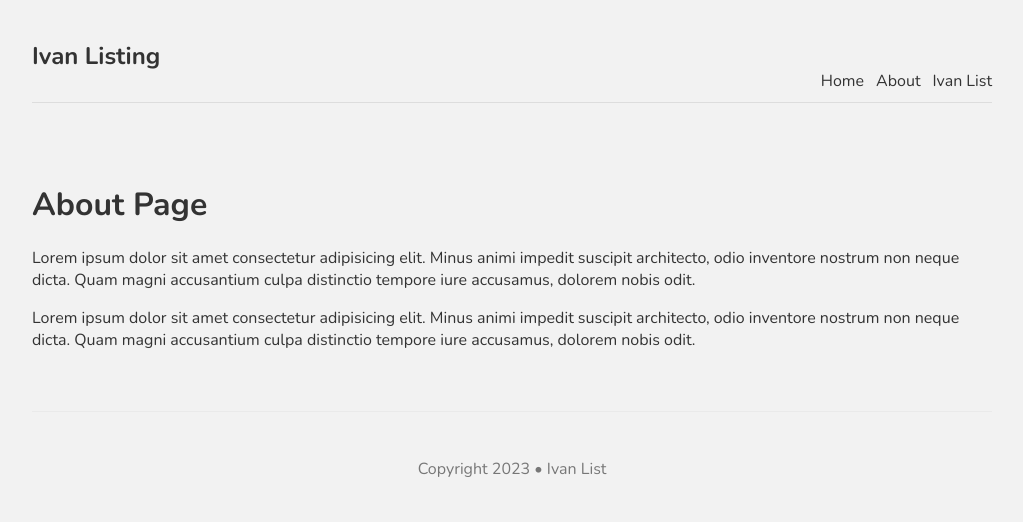
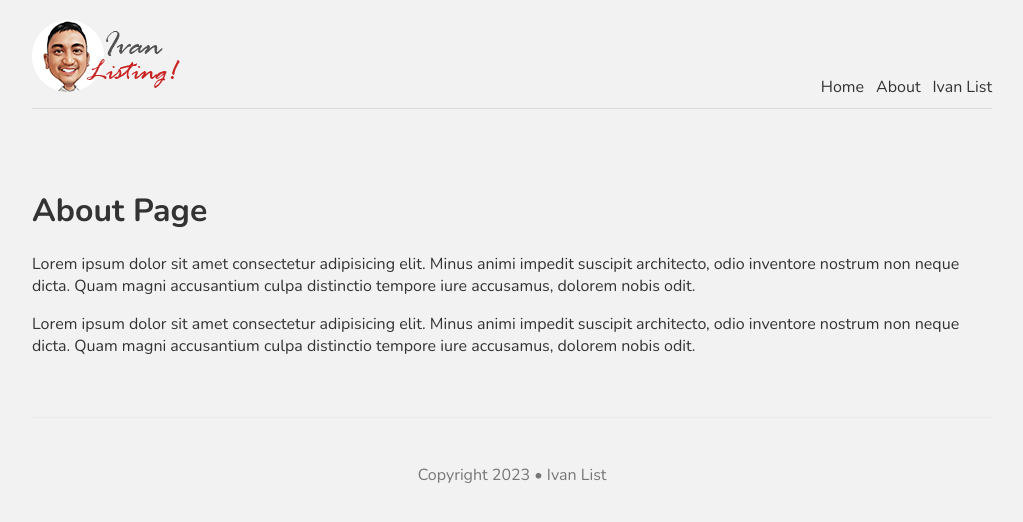
Before and after one commit to irubioph/njs-001-listing, a Next.js app: page /about in a window 1280 px wide. Shown: the top 522 px of the page, without its empty margins (128-1151 px from the left). Built offline with nearby package versions, Linux system fonts and the light colour scheme.

Commit message:
Lesson 9: Images and Meetadata

```diff
--- a/components/Layout.js
+++ b/components/Layout.js
@@ -1,13 +1,20 @@
+import Head from "next/head";
 import Footer from "./Footer";
 import Navbar from "./Navbar";
 
 const Layout = ({ children }) => {
     return (
+        <>
+        <Head>
+            <title>{`Ivan List | ${children.type.name}`}</title>
+            <meta name="keywords" content={children.type.name} />
+        </Head>
         <div className="content">
             <Navbar />
             { children }
             <Footer />
         </div>
+        </>
     );
 }
 
--- a/components/Navbar.js
+++ b/components/Navbar.js
@@ -1,11 +1,12 @@
 import Link from "next/link";
+import Image from "next/image";
 
 Link
 const Navbar = () => {
     return (
         <nav>
             <div className="logo">
-                <h1>Ivan Listing</h1>
+                <Image src="/logo.png" width={150} height={72} alt="" />
             </div>
         <Link href="/">Home</Link>
         <Link href="/about">About</Link>
--- a/pages/index.js
+++ b/pages/index.js
@@ -1,4 +1,3 @@
-import Head from 'next/head'
 import Navbar from '@/components/Navbar'
 import Footer from '@/components/Footer'
 import Image from 'next/image'
@@ -12,12 +11,12 @@ const inter = Inter({ subsets: ['latin'] })
 
 export default function Home() {
   return (
-   <div className={styles.container}>
+    <div className={styles.container}>
     <h1 className={styles.title}>Homepage</h1>
     <p className={styles.text}>Lorem ipsum dolor sit amet consectetur adipisicing elit. Praesentium sequi ea hic. Tempora, veniam repudiandae aperiam maxime ut exercitationem libero hic. Tenetur modi debitis eaque a! Recusandae fuga odio voluptatibus?</p>
     <p className={styles.text}>Lorem ipsum dolor sit amet, consectetur adipisicing elit. Nulla veritatis maiores excepturi saepe quasi laborum dignissimos quod mollitia vel? Atque modi rem adipisci hic, aperiam alias nemo laborum cum temporibus!</p>
 
     <Link href="/listing" className={styles.btn}>See Ivan Listing</Link>
-   </div>
+    </div>
   )
 }
```
Also changed, not shown: pages/about.js (+5 -5 lines), public/logo.png (added), 1 other file (tests, documents, lock files or other folders).
